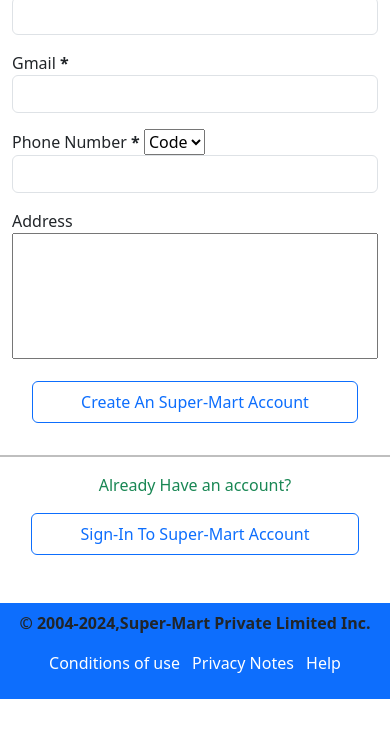
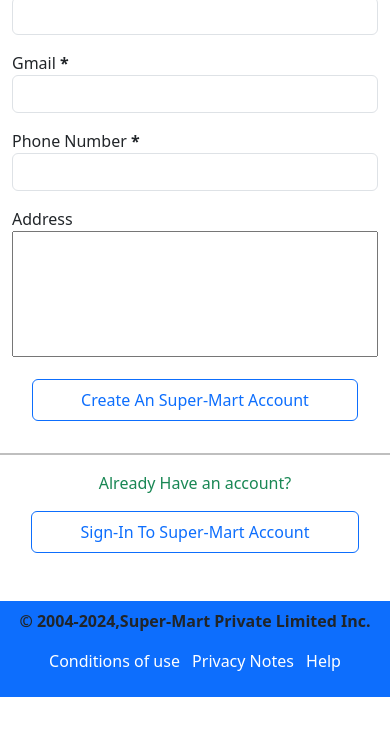
Before and after one commit to nameissakthi/supermart, a plain HTML site: page register.html in a window 390 px wide. Shown: the part 91-828 px from the top of the page. Drawn offline with nearby package versions, Linux system fonts and the light colour scheme; a web font is replaced by a local one.

Commit message:
Update register.html
Phone number code removed

```diff
--- a/register.html
+++ b/register.html
@@ -35,10 +35,6 @@
                 <div class="col-12 col-md-6 col-lg-6 mb-3">
                     <div class="form-group">
                         <label for="Pnum">Phone Number <strong>*</strong></label>
-                        <select name="Pnum-code" id="Pnum-code">
-                            <option value="Select">Code</option>
-                            <option value="IND +91">+91</option>
-                        </select>
                         <input type="number" name="Pnum" class="form-control" required>
                     </div>
                 </div>
```
